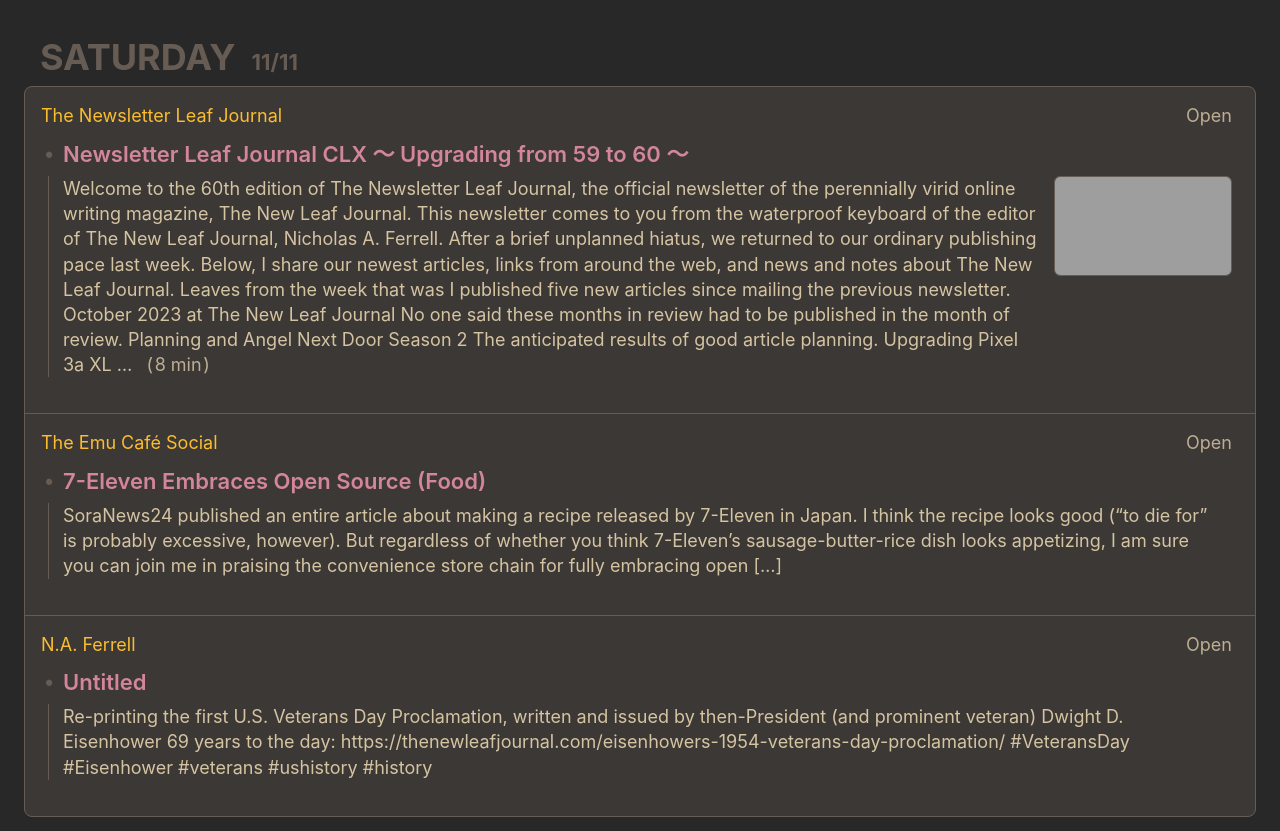
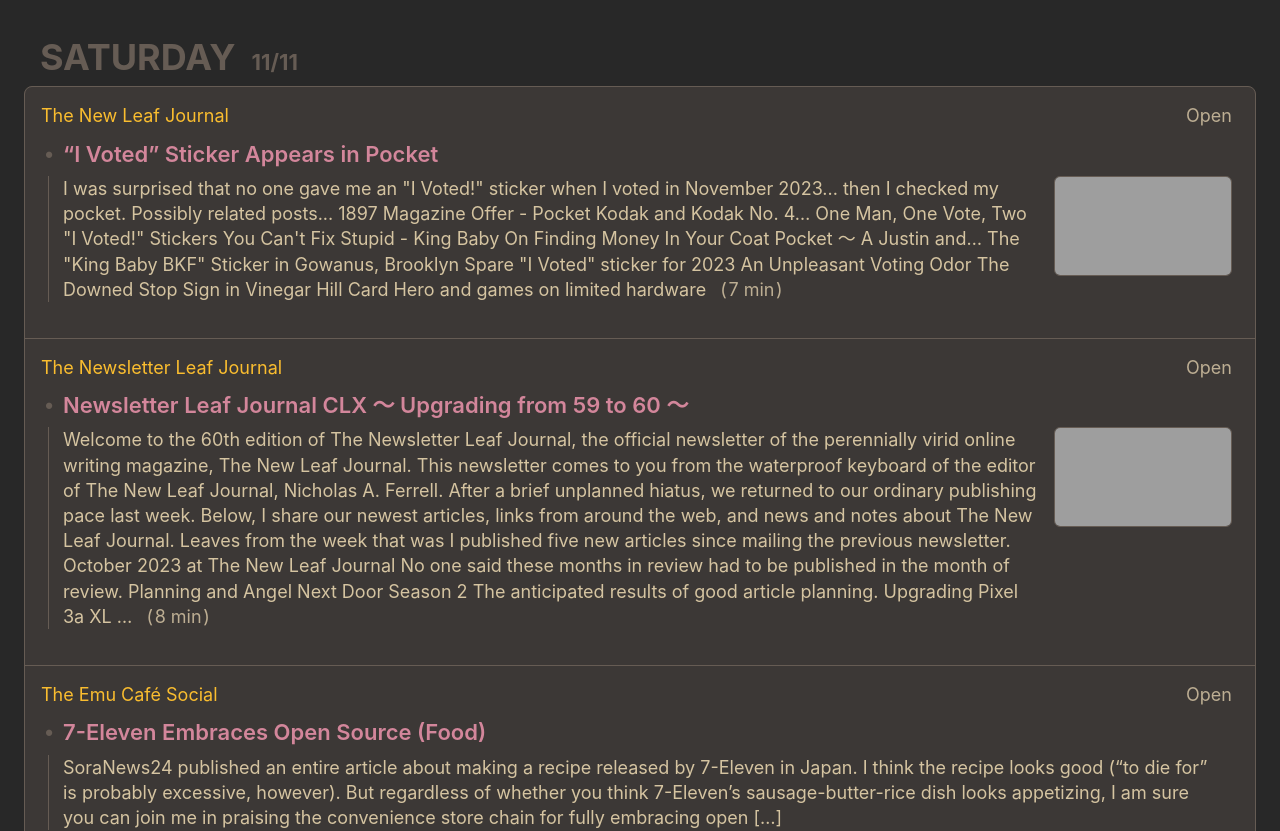
Before and after one commit to nafnlj/nlj-feeds, a plain HTML site: page index.html in a window 1280 px wide. Shown: the top 831 px of the page. Drawn offline with Linux system fonts and the light colour scheme; grey boxes are pictures that could not be loaded.

Commit message:
deploy: 1bea850d39c1288a38baa527c03c0ac29b9dff28

```diff
--- a/index.html
+++ b/index.html
@@ -22,11 +22,56 @@
             data-action="toggle-accordions"
             title="Click to toggle the day, Ctrl + click to toggle all."
           >
-            <time class="daily-heading-toggle__weekday js-offset-weekday" data-offset-date=2023-11-11 datetime="2023-11-11T17:57:36.000Z">2023-11-11</time>
-            <time class="daily-heading-toggle__date js-offset-date" data-offset-date=2023-11-11 datetime="2023-11-11T17:57:36.000Z"></time>
+            <time class="daily-heading-toggle__weekday js-offset-weekday" data-offset-date=2023-11-11 datetime="2023-11-11T21:59:05.000Z">2023-11-11</time>
+            <time class="daily-heading-toggle__date js-offset-date" data-offset-date=2023-11-11 datetime="2023-11-11T21:59:05.000Z"></time>
           </button>
         </h2>
         <ul class="sources card">
+            <li class="card__section">
+              <section class="js-toggle-accordions-scope">
+                <h3 class="source-heading">
+                  <button
+                    class="source-heading__name"
+                    data-action="toggle-accordions"
+                    title="Click to toggle the source, Ctrl + click to toggle all."
+                  >The New Leaf Journal</button>
+                  <a class="source-heading__link" href="https://thenewleafjournal.com">Open</a>
+                </h3>
+                <section class="articles-per-source">
+                    <article>
+                      <details
+                        class="article-expander"
+                        data-action="toggle-native-accordion"
+                        data-accordion-key="https://thenewleafjournal.com/?p&#x3D;21553"
+                        open
+                      >
+                        <summary class="article-expander__title">“I Voted” Sticker Appears in Pocket</summary>
+                        <a class="article-summary-link article-summary-box-outer" href="https://thenewleafjournal.com/i-voted-sticker-appears-in-pocket/">
+                          <div class="article-summary-box-inner media-object">
+                              <img src="https://thenewleafjournal.com/wp-content/uploads/2023/11/2023-nyc-election-sticker-nlj.jpg" loading="lazy" class="media-object__media article-image" />
+                            <span class="media-object__text">
+                              <span>I was surprised that no one gave me an &quot;I Voted!&quot; sticker when I voted in November 2023... then I checked my pocket.
+Possibly related posts...
+
+1897 Magazine Offer - Pocket Kodak and Kodak No. 4…
+One Man, One Vote, Two &quot;I Voted!&quot; Stickers
+You Can&#x27;t Fix Stupid - King Baby
+On Finding Money In Your Coat Pocket 〜 A Justin and…
+The &quot;King Baby BKF&quot; Sticker in Gowanus, Brooklyn
+Spare &quot;I Voted&quot; sticker for 2023
+An Unpleasant Voting Odor
+The Downed Stop Sign in Vinegar Hill
+Card Hero and games on limited hardware</span>
+                                &ensp;<span class="article-reading-time">(&hairsp;7
+                                  min&hairsp;)</span>
+                            </span>
+                          </div>
+                        </a>
+                      </details>
+                    </article>
+                </section>
+              </section>
+            </li>
             <li class="card__section">
               <section class="js-toggle-accordions-scope">
                 <h3 class="source-heading">
@@ -1440,8 +1485,8 @@
       </section>
 
     <footer>
-      <a class="footer-link" href="https://github.com/nafnlj/nljfeeds/actions/runs/6836319383">
-        <time id="build-timestamp" datetime="2023-11-11T20:10:24.275Z">2023-11-11T20:10:24.275Z</time>
+      <a class="footer-link" href="https://github.com/nafnlj/nljfeeds/actions/runs/6841156283">
+        <time id="build-timestamp" datetime="2023-11-12T14:08:59.025Z">2023-11-12T14:08:59.025Z</time>
       </a>
       <a class="footer-link" href="https://github.com/osmoscraft/osmosfeed">osmosfeed 1.15.1</a>
     </footer>
```
Also changed, not shown: cache.json (+10 -0 lines), 1 other file.
